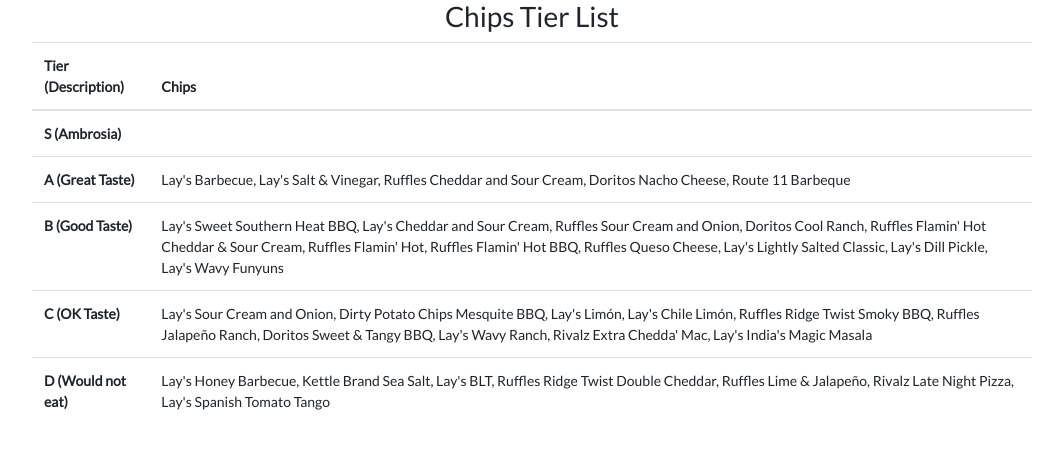
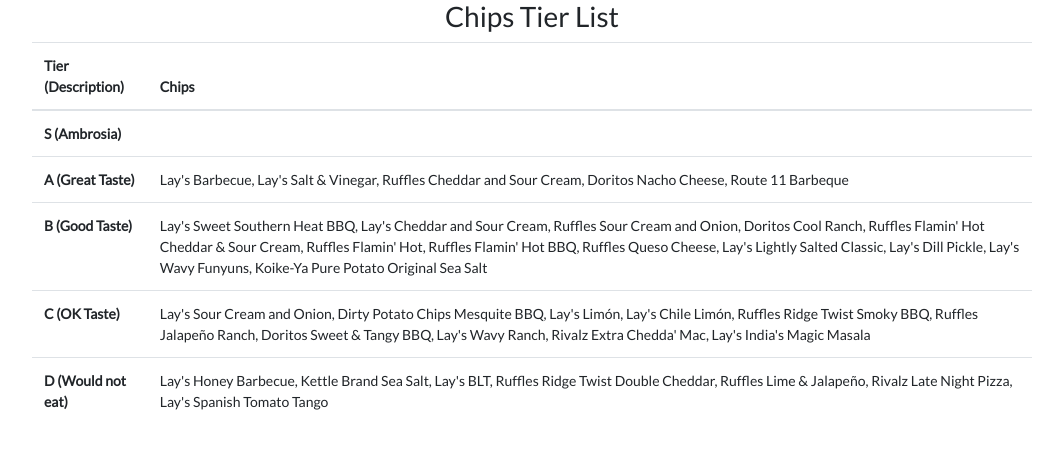
Before and after one commit to twigtheoracle/twigtheoracle.com, a Django app: template website/mysite/templates/thoughts/Chips Tier List.html in a window 1280 px wide. Shown: the part 70-519 px from the top of the page, without its empty margins (108-1171 px from the left). Run offline with Django 3.2, Linux system fonts and the light colour scheme; the template is opened without the code that fills it, so the values that code supplies are empty; some libraries are stand-ins or nearby versions.

Commit message:
Update 2023-12-04

```diff
--- a/website/mysite/templates/thoughts/Chips Tier List.html
+++ b/website/mysite/templates/thoughts/Chips Tier List.html
@@ -6,7 +6,7 @@
 
 {% block other-head %}
 <meta name="creation-date" content="2023-03-27">
-<meta name="modification-date" content="2023-12-01">
+<meta name="modification-date" content="2023-12-04">
 {% endblock %}
 
 {% block pagetitle %}Chips Tier List{% endblock %}
@@ -33,7 +33,7 @@
         </tr>
         <tr>
             <th>B (Good Taste)</th>
-            <td>Lay's Sweet Southern Heat BBQ, Lay's Cheddar and Sour Cream, Ruffles Sour Cream and Onion, Doritos Cool Ranch, Ruffles Flamin' Hot Cheddar & Sour Cream, Ruffles Flamin' Hot, Ruffles Flamin' Hot BBQ, Ruffles Queso Cheese, Lay's Lightly Salted Classic, Lay's Dill Pickle, Lay's Wavy Funyuns</td>
+            <td>Lay's Sweet Southern Heat BBQ, Lay's Cheddar and Sour Cream, Ruffles Sour Cream and Onion, Doritos Cool Ranch, Ruffles Flamin' Hot Cheddar & Sour Cream, Ruffles Flamin' Hot, Ruffles Flamin' Hot BBQ, Ruffles Queso Cheese, Lay's Lightly Salted Classic, Lay's Dill Pickle, Lay's Wavy Funyuns, Koike-Ya Pure Potato Original Sea Salt</td>
         </tr>
         <tr>
             <th>C (OK Taste)</th>
```
